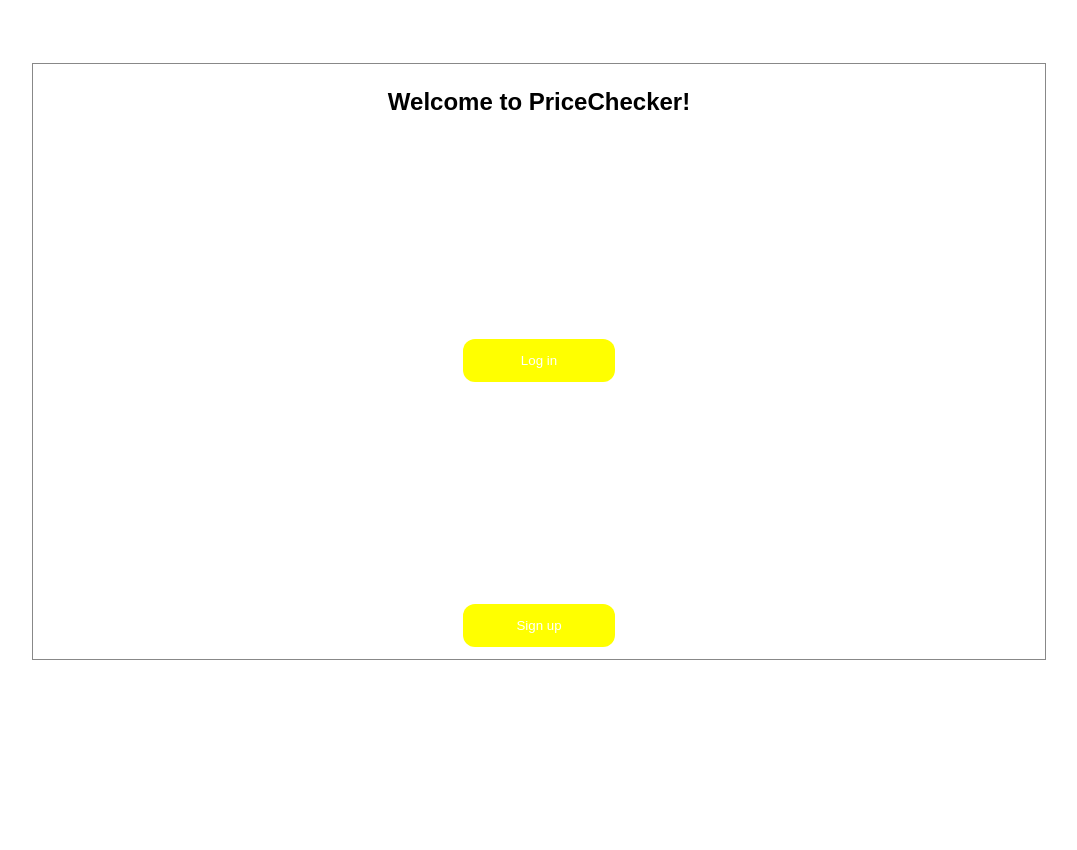
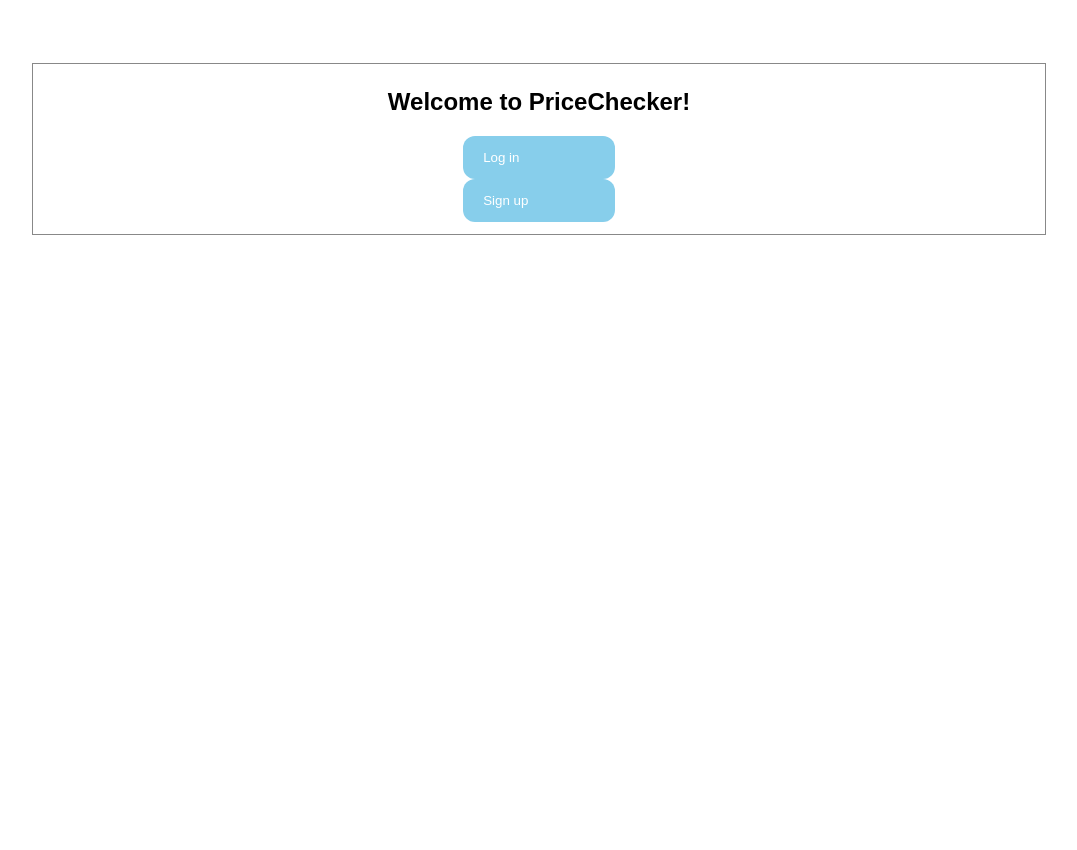
Before and after one commit to yobro2033/coursework-draft, a Flask app: page / in a window 1280 px wide. Shown: the whole page, without its empty margins (101-1178 px from the left). After the commit the page ends 235 px from the top, so only its background shows below. Run offline with Flask 2, Linux system fonts and the light colour scheme.

Commit message:
Update welcome.html

```diff
--- a/templates/welcome.html
+++ b/templates/welcome.html
@@ -24,7 +24,7 @@
   border-radius: 12px;
   color: white;
   padding: 14px 20px;
-  margin: 8px 0;
+  margin: 0 auto;
   border: none;
   cursor: pointer;
   width: 15%;
@@ -126,8 +126,8 @@
 <article class="modal-content animate">
 <div class="imgcontainer">
 <h2>Welcome to PriceChecker!</h2>
-<button style="background-color:yellow;margin-left:auto;margin-right:auto;display:block;margin-top:22%;margin-bottom:0%" onclick="document.location.href = 'https://pricechecker.herokuapp.com/login'">Log in</button>
-<button style="background-color:yellow;margin-left:auto;margin-right:auto;display:block;margin-top:22%;margin-bottom:0%" onclick="document.location.href = 'https://pricechecker.herokuapp.com/signup'">Sign up</button>
+<button onclick="document.location.href = 'https://pricechecker.herokuapp.com/login'">Log in</button>
+<button onclick="document.location.href = 'https://pricechecker.herokuapp.com/signup'">Sign up</button>
 </div>
 </article>
 </body>
```
